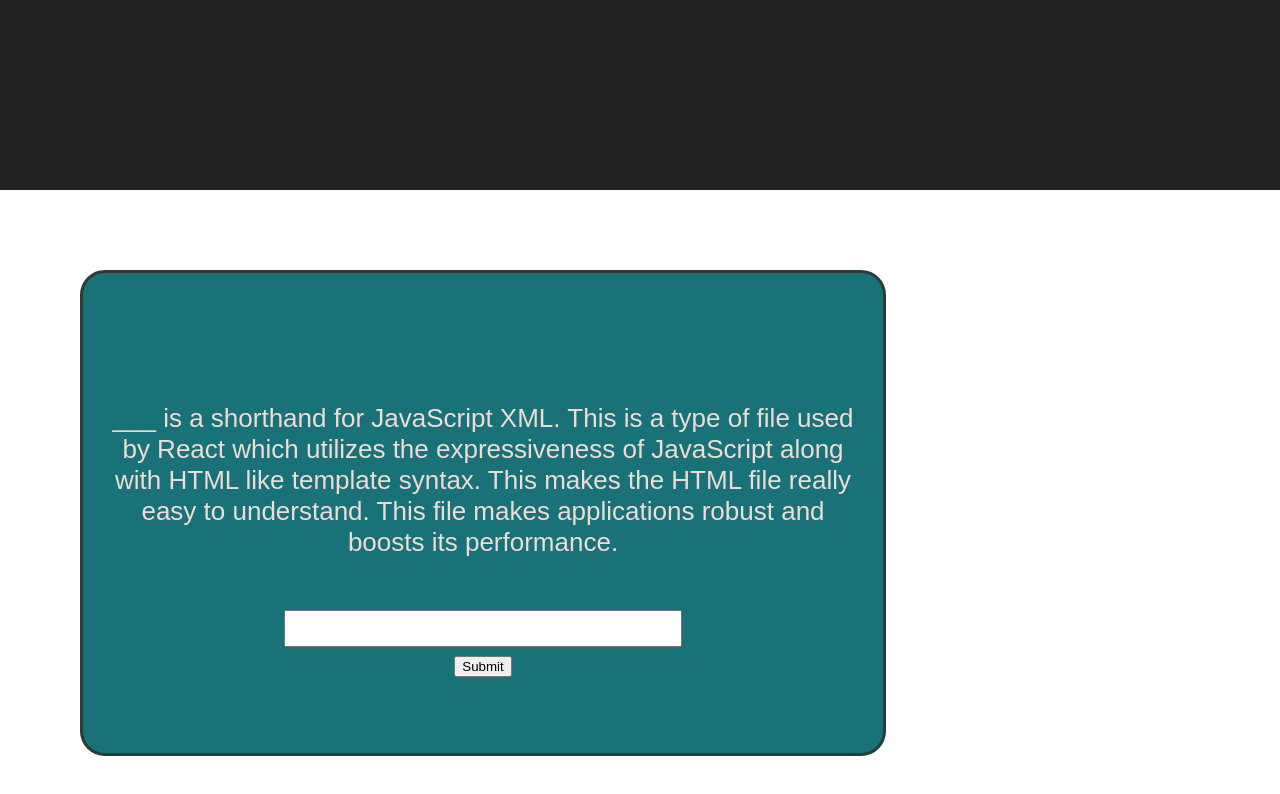
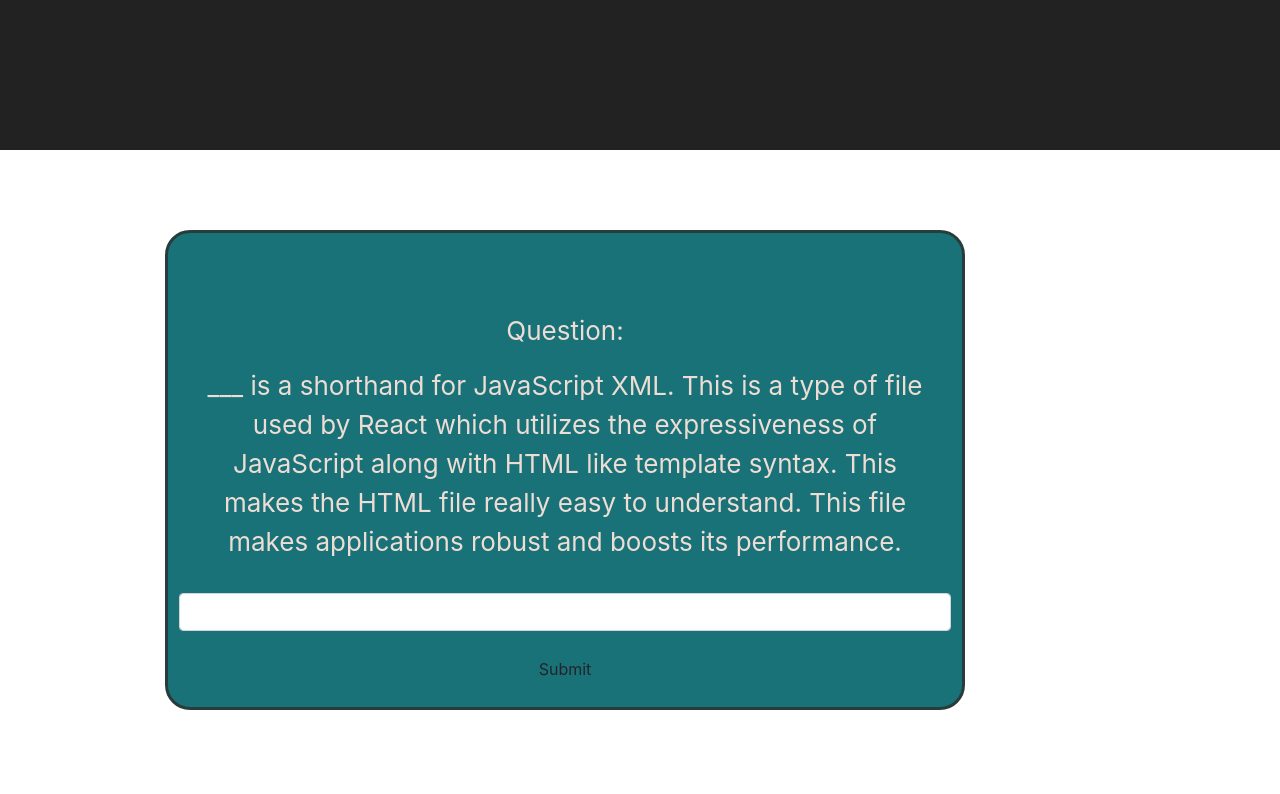
Before and after one commit to JasonZakarian/FlashStudy, a React (Create React App) app in the folder client/: page /deckcreator in a window 1280 px wide. Shown: the top 794 px of the page. Built offline with nearby package versions, Linux system fonts and the light colour scheme.

Commit message:
card flip working, style done

```diff
--- a/client/src/App.js
+++ b/client/src/App.js
@@ -3,6 +3,7 @@
 import Login from "./Login";
 import { Switch, Route } from "react-router-dom";
 import FlashCard from "./FlashCard";
+import DeckCreator from "./DeckCreator";
 
 class App extends Component {
   render() {
@@ -12,7 +13,7 @@
         <div>
           <Switch>
             <Route exact path="/login" component={Login} />
-            <Route exact path="/deckcreator" component={FlashCard} />
+            <Route exact path="/deckcreator" component={DeckCreator} />
           </Switch>
         </div>
       </div>
--- a/client/src/DeckCreator.js
+++ b/client/src/DeckCreator.js
@@ -2,10 +2,13 @@
 import FlashCard from "./FlashCard";
 
 class DeckCreator extends React.Component {
+  state = {
+    answer: "JSX"
+  };
   render() {
     return (
       <div>
-        <FlashCard />
+        <FlashCard answer="JSX" />
       </div>
     );
   }
--- a/client/src/FlashCard.css
+++ b/client/src/FlashCard.css
@@ -11,9 +11,25 @@
 .front{
     text-align:center;
     font-size:26px;
-    margin-top:5em;
+    margin-top:3em;
     padding-left:1em;
     padding-right:1em;
+}
+
+.back{
+    text-align:center;
+    font-size:26px;
+    margin-top:3em;
+    height:13em;
+    width:29em;
+    padding-left:1em;
+    padding-right:1em;
+    transform:rotateY(180deg)
+}
+
+.submitButton{
+   background-color:#C44536;
+   color:#EDDDD4;
 }
 
 .input{
@@ -21,4 +37,37 @@
     font-size:26px;
     text-align:center;
     margin-top:1em;
+    margin-bottom:1em;
+    background-color:#EDDDD4;
 }
+
+.flip-container{
+    perspective: 1000px;
+}
+
+.flip-container.flip .flipper {
+	transform: rotateY(180deg);
+}
+
+/* .flip-container, .front, .back {
+	width: 30em;
+	height: 50em;
+} */
+
+.flipper{
+    transition:0.6s;
+    transform-style:preserve-3d;
+    position:relative;
+}
+
+.front,.back{
+    backface-visibility: hidden;
+    position:absolute;
+    top:0;
+    left:0;
+}
+
+.front{
+    z-index:2;
+    transform:rotateY(0deg);
+}
--- a/client/src/FlashCard.js
+++ b/client/src/FlashCard.js
@@ -1,9 +1,12 @@
 import React from "react";
 import "./FlashCard.css";
-import { Input, Button, Row } from "reactstrap";
+import { Input, Row, Container } from "reactstrap";
 
 class FlashCard extends React.Component {
   state = {
+    input: "",
+    flipClass: "flip-container",
+    flip: "",
     answer: ""
   };
 
@@ -11,31 +14,67 @@
     this.setState({ [e.target.name]: e.target.value });
   };
 
+  flip = () => {
+    if (this.state.flip === "") {
+      this.setState({ flip: "flip" });
+    } else {
+      this.setState({ flip: "" });
+    }
+  };
+
   render() {
     return (
-      <div className="flashCard">
+      <Container>
+        <div className={`${this.state.flipClass} ${this.state.flip}`}>
+          <div className="flipper flashCard">
             <div className="front">
+              <p>Question:</p>
               <p>
-            ___ is a shorthand for JavaScript XML. This is a type of file used
-            by React which utilizes the expressiveness of JavaScript along with
-            HTML like template syntax. This makes the HTML file really easy to
-            understand. This file makes applications robust and boosts its
-            performance.
+                ___ is a shorthand for JavaScript XML. This is a type of file
+                used by React which utilizes the expressiveness of JavaScript
+                along with HTML like template syntax. This makes the HTML file
+                really easy to understand. This file makes applications robust
+                and boosts its performance.
               </p>
               <Row>
                 <Input
                   type="text"
-              name="answer"
+                  name="input"
                   className="input"
-              value={this.state.answer}
+                  value={this.state.input}
                   onChange={this.onChange}
                 />
               </Row>
-          <Button type="button" className="btn btn-primary">
+              <button
+                type="button"
+                className="submitButton btn"
+                onClick={this.flip}
+              >
                 Submit
-          </Button>
+              </button>
+            </div>{" "}
+            {/*Front End*/}
+            <div className="back">
+              <h2>
+                {this.state.input === this.props.answer
+                  ? "That's right!"
+                  : "Incorrect"}
+              </h2>
+              <br />
+              <p>Correct Answer: {this.props.answer}</p>
+              <p>Your answer: {this.state.input}</p>
+              <button
+                type="button"
+                className="submitButton btn"
+                onClick={this.flip}
+              >
+                Back to Question
+              </button>
+            </div>{" "}
+            {/*Back End*/}
           </div>
         </div>
+      </Container>
     );
   }
 }
--- a/client/src/index.js
+++ b/client/src/index.js
@@ -3,6 +3,7 @@
 import "./index.css";
 import MainApp from "./MainApp";
 import registerServiceWorker from "./registerServiceWorker";
+import "bootstrap/dist/css/bootstrap.min.css";
 
 ReactDOM.render(<MainApp />, document.getElementById("root"));
 registerServiceWorker();
```
Lines whose indentation alone changed are shown as unchanged.
